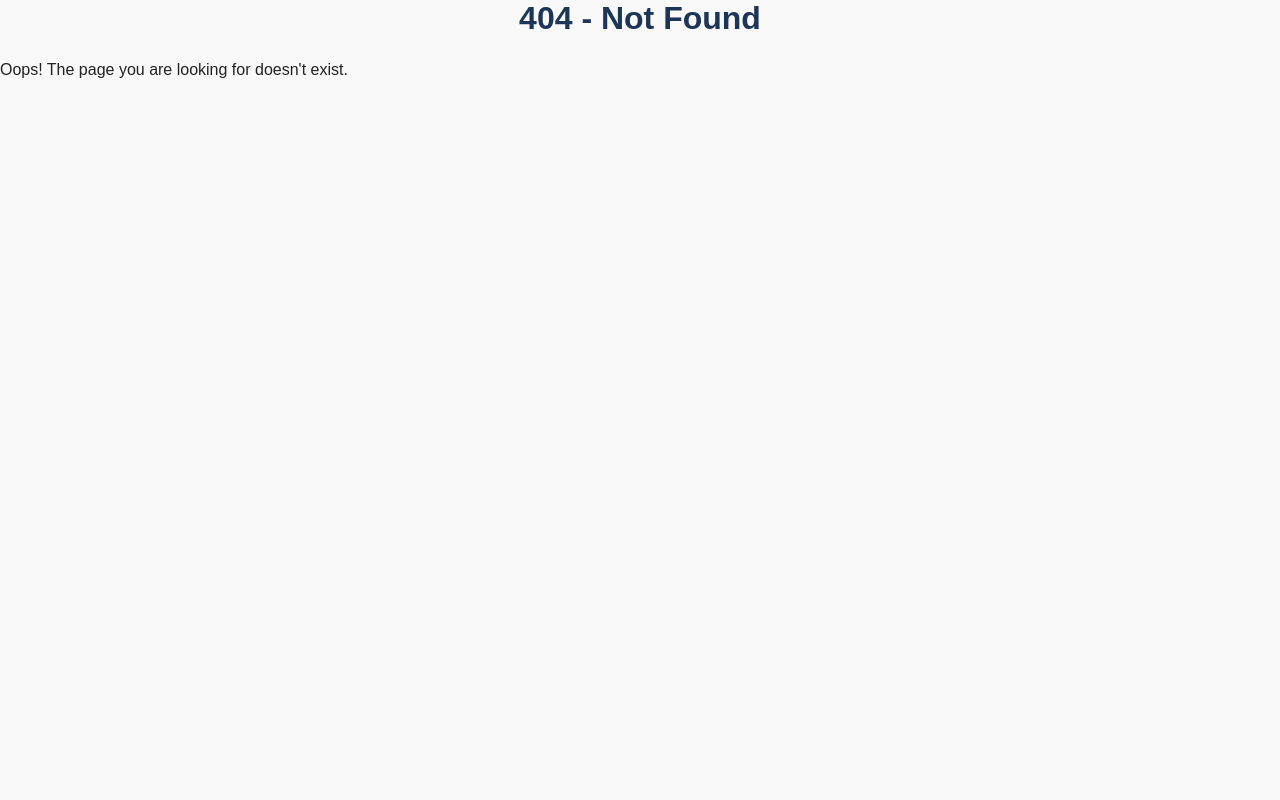
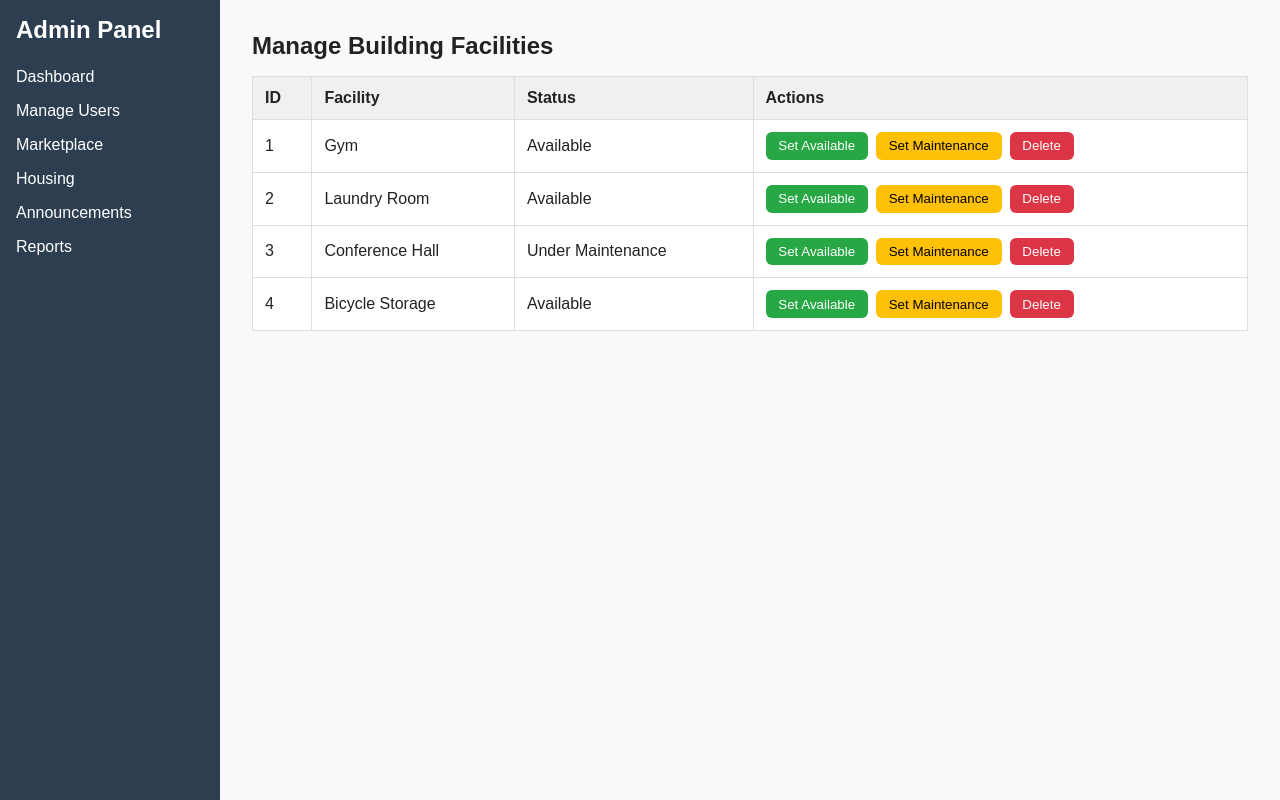
Before and after one commit to Juan-Valen/hoas-tenant-web, a React (Vite) app: page /admin/facilities in a window 1280 px wide. Before the commit this address had no page. Built offline with nearby package versions, Linux system fonts and the light colour scheme.

Commit message:
Admin page update

```diff
--- a/src/App.jsx
+++ b/src/App.jsx
@@ -11,6 +11,7 @@ import AdminMarketplace from "./pages/admin/AdminMarketplace";
 import AdminHousing from "./pages/admin/AdminHousing";
 import AdminAnnouncements from "./pages/admin/AdminAnnouncements.jsx";
 import AdminReports from "./pages/admin/AdminReports";
+import AdminBuildingFacilities from "./pages/admin/AdminBuildingFacilities";
 
 function App() {
   return (
@@ -26,6 +27,7 @@ function App() {
         <Route path="/admin" element={<AdminLayout />}>
           <Route index element={<AdminHome />} />
           <Route path="users" element={<AdminUsers />} />
+          <Route path="facilities" element={<AdminBuildingFacilities />} />
           <Route path="marketplace" element={<AdminMarketplace />} />
           <Route path="housing" element={<AdminHousing />} />
           <Route path="announcements" element={<AdminAnnouncements />} />
--- /dev/null
+++ b/src/pages/admin/AdminBuildingFacilities.jsx
@@ -0,0 +1,53 @@
+import React, { useState } from "react";
+
+function AdminBuildingFacilities() {
+  // Sample data for building facilities
+  const [facilities, setFacilities] = useState([
+    { id: 1, name: "Gym", status: "Available" },
+    { id: 2, name: "Laundry Room", status: "Available" },
+    { id: 3, name: "Conference Hall", status: "Under Maintenance" },
+    { id: 4, name: "Bicycle Storage", status: "Available" },
+  ]);
+
+  const updateStatus = (id, status) => {
+    setFacilities(facilities.map(facility =>
+      facility.id === id ? { ...facility, status } : facility
+    ));
+  };
+
+  const deleteFacility = (id) => {
+    setFacilities(facilities.filter(facility => facility.id !== id));
+  };
+
+  return (
+    <div>
+      <h2>Manage Building Facilities</h2>
+      <table className="admin-table">
+        <thead>
+          <tr>
+            <th>ID</th>
+            <th>Facility</th>
+            <th>Status</th>
+            <th>Actions</th>
+          </tr>
+        </thead>
+        <tbody>
+          {facilities.map(facility => (
+            <tr key={facility.id}>
+              <td>{facility.id}</td>
+              <td>{facility.name}</td>
+              <td>{facility.status}</td>
+              <td>
+                <button onClick={() => updateStatus(facility.id, "Available")}>Set Available</button>
+                <button onClick={() => updateStatus(facility.id, "Under Maintenance")}>Set Maintenance</button>
+                <button onClick={() => deleteFacility(facility.id)}>Delete</button>
+              </td>
+            </tr>
+          ))}
+        </tbody>
+      </table>
+    </div>
+  );
+}
+
+export default AdminBuildingFacilities
--- a/src/pages/admin/AdminHome.jsx
+++ b/src/pages/admin/AdminHome.jsx
@@ -8,6 +8,8 @@ function AdminHome() {
     { id: 3, title: "Housing Management", link: "/admin/housing" },
     { id: 4, title: "Announcements", link: "/admin/announcements" },
     { id: 5, title: "Reports", link: "/admin/reports" },
+    { id: 6, title: "Building Facilities", link: "/admin/facilities" },
+
   ];
 
   return (
```
